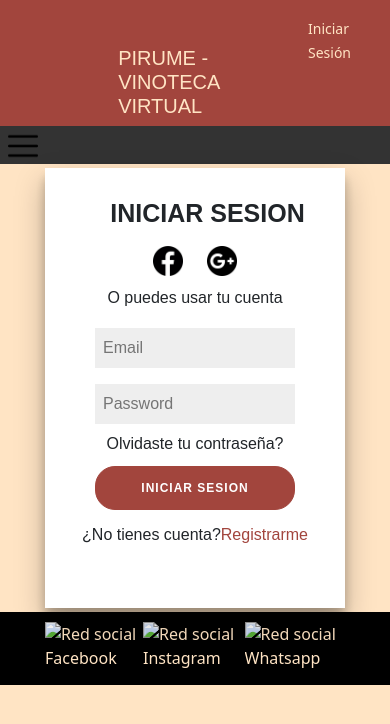
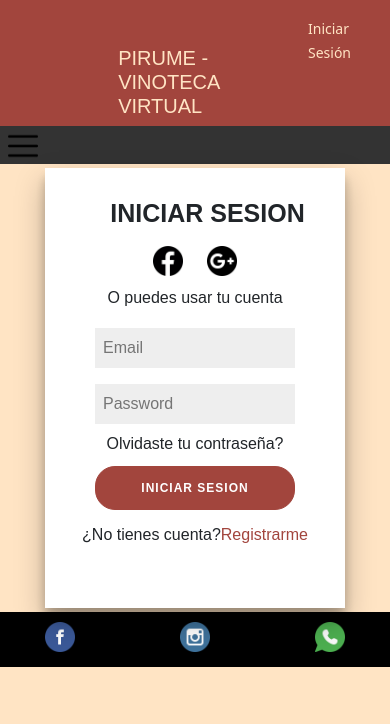
Before and after one commit to RomiBettiol/CursoDesarrolloWeb, a plain HTML site: page auxiliares/sesion.html in a window 390 px wide. Drawn offline with Linux system fonts and the light colour scheme; a web font is replaced by a local one.

Commit message:
Arreglando responsive

```diff
--- a/auxiliares/sesion.html
+++ b/auxiliares/sesion.html
@@ -59,9 +59,9 @@
 
     <footer>
         <div class="redes">
-            <a href="https://www.facebook.com/RoomiBettiol/"><img class="pieDePagina" src="imagenes/facebook (2).png" alt="Red social Facebook"></a>
-            <a href="https://www.instagram.com/romiibettiol/?hl=es-la"><img class="pieDePagina" src="imagenes/instagram.png" alt="Red social Instagram"></a>
-            <a href="https://api.whatsapp.com/send?phone=2616792828"><img class="pieDePagina" src="imagenes/wspp.png" alt="Red social Whatsapp"></a>
+            <a href="https://www.facebook.com/RoomiBettiol/"><img class="pieDePagina" src="../imagenes/facebook (2).png" alt="Red social Facebook"></a>
+            <a href="https://www.instagram.com/romiibettiol/?hl=es-la"><img class="pieDePagina" src="../imagenes/instagram.png" alt="Red social Instagram"></a>
+            <a href="https://api.whatsapp.com/send?phone=2616792828"><img class="pieDePagina" src="../imagenes/wspp.png" alt="Red social Whatsapp"></a>
         </div>
     </footer>
 </body>
--- a/styles/_footer.scss
+++ b/styles/_footer.scss
@@ -17,3 +17,13 @@ footer{
     }
 
 }
+
+@media (max-width: 640px){
+    .redes{
+        justify-content: space-around;
+
+        .pieDePagina{
+            width: 25px;
+        }
+    }
+}
--- a/styles/_home.scss
+++ b/styles/_home.scss
@@ -17,3 +17,9 @@
         height: 50px;
     }
 }
+
+@media (max-width: 640px){
+    .bannerInicio{
+        height: 66vh;
+    }
+}
```
Also changed, not shown: auxiliares/registro.html (+3 -3 lines), secciones/nosotros.html (+3 -3 lines), secciones/ofertas.html (+3 -3 lines), secciones/pedidos.html (+3 -3 lines), secciones/productos.html (+3 -3 lines), styles/_nosotrosbody.scss (+7 -2 lines).
